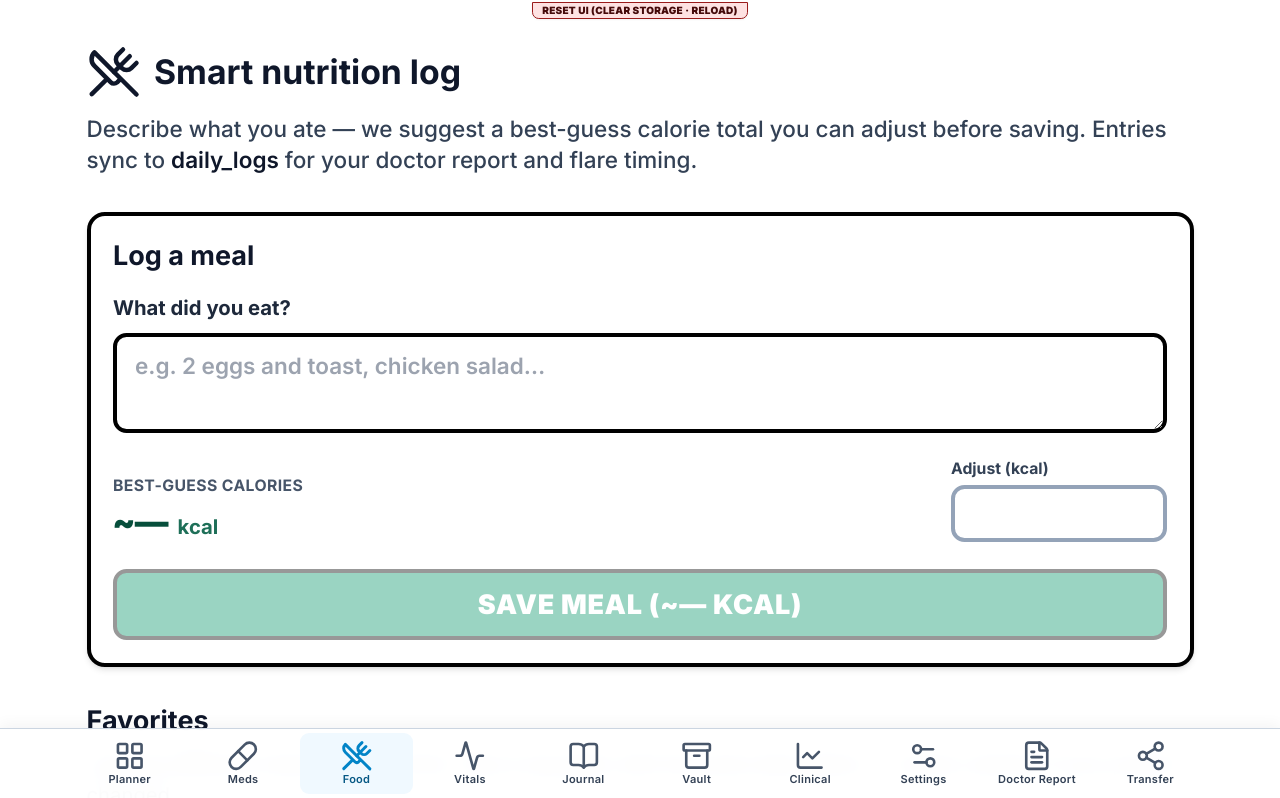
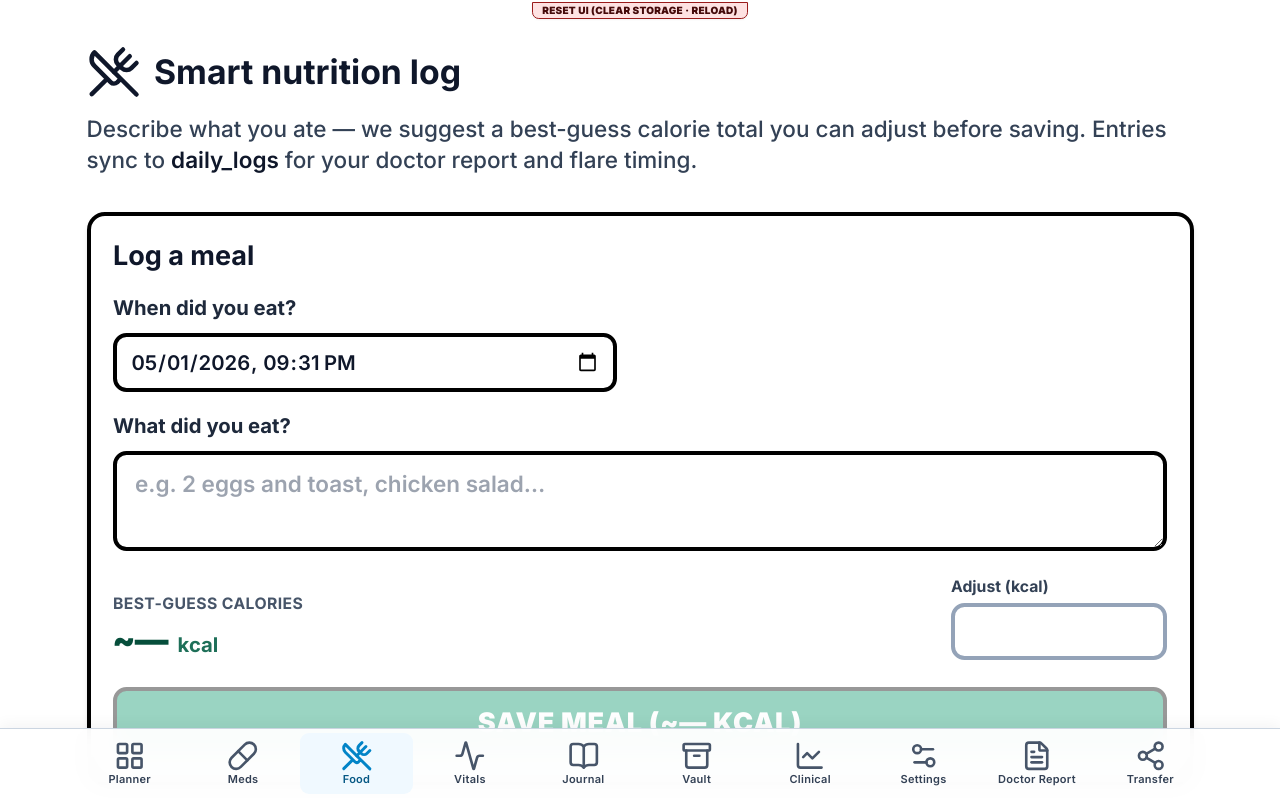
Before and after one commit to hawkinthehat/medtracker, a Next.js app: page /food in a window 1280 px wide. Shown: the top 798 px of the page. Built offline with nearby package versions, Linux system fonts and the light colour scheme; no server answers; the database is empty.

Commit message:
refactor: move BP quick-add to the top-right of the main planner dashboard

```diff
--- a/src/components/food/FoodTracker.tsx
+++ b/src/components/food/FoodTracker.tsx
@@ -12,6 +12,7 @@ import { ENTRY_TYPE_FOOD } from "@/lib/daily-log-entry-type";
 import { estimateCaloriesFromDescription } from "@/lib/calorie-estimate";
 import { mealLinkedToRecentFlare } from "@/lib/food-flare-hint";
 import { toastFoodLogged } from "@/lib/educational-toasts";
+import { isSameLocalCalendarDay } from "@/lib/hydration-summary";
 
 /** Matches `HydrationTracker` / `qk.hydrationTotalsTodayRoot` cache shape. */
 type HydrationTotalsCache = {
@@ -54,9 +55,26 @@ function shortMealLabel(description: string, max = 72): string {
   return t.length <= max ? t : `${t.slice(0, max - 1)}…`;
 }
 
+function pad2(n: number) {
+  return n.toString().padStart(2, "0");
+}
+
+function toDatetimeLocalInput(d: Date) {
+  return `${d.getFullYear()}-${pad2(d.getMonth() + 1)}-${pad2(d.getDate())}T${pad2(d.getHours())}:${pad2(d.getMinutes())}`;
+}
+
+function datetimeLocalToIso(value: string): string | null {
+  const d = new Date(value);
+  if (Number.isNaN(d.getTime())) return null;
+  return d.toISOString();
+}
+
 export default function FoodTracker() {
   const qc = useQueryClient();
   const [whatYouAte, setWhatYouAte] = useState("");
+  const [mealRecordedAtLocal, setMealRecordedAtLocal] = useState(() =>
+    toDatetimeLocalInput(new Date()),
+  );
   const [caloriesOverride, setCaloriesOverride] = useState<number | null>(null);
   const [inspectLabel, setInspectLabel] = useState<string | null>(null);
   const [status, setStatus] = useState<string | null>(null);
@@ -114,7 +132,11 @@ export default function FoodTracker() {
     mealLinkedToRecentFlare(inspectLabel, dailyLogs, moods, brainFog);
 
   const logFood = useMutation({
-    mutationFn: async (input: { description: string; kcal: number }) => {
+    mutationFn: async (input: {
+      description: string;
+      kcal: number;
+      recordedAtIso: string;
+    }) => {
       const trimmed = input.description.trim();
       if (!trimmed) throw new Error("Describe what you ate.");
       const kcal = Math.round(input.kcal);
@@ -123,7 +145,7 @@ export default function FoodTracker() {
       }
       const row: DailyLogEntry = {
         id: crypto.randomUUID(),
-        recordedAt: new Date().toISOString(),
+        recordedAt: input.recordedAtIso,
         category: "food",
         entryType: ENTRY_TYPE_FOOD,
         label: shortMealLabel(trimmed),
@@ -144,7 +166,11 @@ export default function FoodTracker() {
         ...prev,
       ]);
       const kcal = Number(row.valueKcal);
-      if (Number.isFinite(kcal) && kcal > 0) {
+      if (
+        Number.isFinite(kcal) &&
+        kcal > 0 &&
+        isSameLocalCalendarDay(row.recordedAt)
+      ) {
         qc.setQueriesData<HydrationTotalsCache>(
           { queryKey: qk.hydrationTotalsTodayRoot },
           (old) => ({
@@ -156,12 +182,14 @@ export default function FoodTracker() {
           }),
         );
       }
+      void qc.invalidateQueries({ queryKey: qk.hydrationTotalsTodayRoot });
       const shown = mealDisplayText(row);
       setInspectLabel(shown);
       setStatus(toastFoodLogged(shown));
       window.setTimeout(() => setStatus(null), 2400);
       setWhatYouAte("");
       setCaloriesOverride(null);
+      setMealRecordedAtLocal(toDatetimeLocalInput(new Date()));
     },
     onError: (e: Error) => {
       setStatus(e.message);
@@ -170,7 +198,13 @@ export default function FoodTracker() {
   });
 
   function submit(description: string, kcal: number) {
-    logFood.mutate({ description, kcal });
+    const recordedAtIso = datetimeLocalToIso(mealRecordedAtLocal);
+    if (!recordedAtIso) {
+      setStatus("Pick a valid date and time for this meal.");
+      window.setTimeout(() => setStatus(null), 3500);
+      return;
+    }
+    logFood.mutate({ description, kcal, recordedAtIso });
   }
 
   return (
@@ -198,6 +232,21 @@ export default function FoodTracker() {
         >
           Log a meal
         </h2>
+        <div className="mt-4">
+          <label
+            htmlFor="meal-datetime"
+            className="block text-lg font-bold text-slate-800"
+          >
+            When did you eat?
+          </label>
+          <input
+            id="meal-datetime"
+            type="datetime-local"
+            value={mealRecordedAtLocal}
+            onChange={(e) => setMealRecordedAtLocal(e.target.value)}
+            className="mt-2 min-h-[52px] w-full max-w-md rounded-xl border-4 border-black bg-white px-3 py-2 text-lg font-semibold text-slate-900 outline-none focus-visible:ring-4 focus-visible:ring-sky-400"
+          />
+        </div>
         <label
           htmlFor="what-you-ate"
           className="mt-4 block text-lg font-bold text-slate-800"
--- a/src/components/home/QuickBpHomeButton.tsx
+++ b/src/components/home/QuickBpHomeButton.tsx
@@ -170,7 +170,7 @@ export default function QuickBpHomeButton({ canSave }: QuickBpHomeButtonProps) {
 
       {open && (
         <div
-          className="fixed inset-0 z-[100] flex items-end justify-center bg-black/70 p-3 sm:items-center"
+          className="fixed inset-0 z-[200] flex items-end justify-center bg-black/70 p-3 sm:items-center"
           role="presentation"
           onMouseDown={(e) => {
             if (e.target === e.currentTarget) closeModal();
--- a/src/components/planner/MinimalHomeDashboard.tsx
+++ b/src/components/planner/MinimalHomeDashboard.tsx
@@ -264,6 +264,23 @@ export default function MinimalHomeDashboard({
         <WelcomeWizard onComplete={() => setWelcomeOpen(false)} />
       )}
 
+      <header
+        id="planner-home-sticky-header"
+        className="sticky top-0 z-[90] -mx-4 mb-2 flex flex-row items-start justify-between gap-3 border-b-2 border-slate-900 bg-white/95 px-4 py-3 pb-4 shadow-[0_4px_12px_rgba(15,23,42,0.06)] backdrop-blur-md supports-[backdrop-filter]:bg-white/90 sm:-mx-5 sm:px-5"
+      >
+        <div className="min-w-0 flex-1 space-y-1 pr-2">
+          <h1 className="text-2xl font-bold tracking-tight text-slate-900 sm:text-3xl">
+            {displayFirstName
+              ? `${greeting()}, ${displayFirstName}`
+              : greeting()}
+          </h1>
+          <p className="text-base font-medium text-slate-700 sm:text-lg">
+            {formatLongDate()}
+          </p>
+        </div>
+        <QuickBpHomeButton canSave={countersEnabled} />
+      </header>
+
       <HomeDashboardTopZone bypassBarometerAdvisory={bypassBarometerAdvisory} />
 
       <HomeDailyActionGrid />
@@ -280,20 +297,6 @@ export default function MinimalHomeDashboard({
           high-contrast screen.
         </p>
       </div>
-
-      <header className="flex flex-col gap-3 border-b-2 border-slate-900 pb-4 sm:flex-row sm:items-start sm:justify-between sm:gap-4">
-        <div className="min-w-0 flex-1 space-y-1">
-          <h1 className="text-3xl font-bold tracking-tight text-slate-900">
-            {displayFirstName
-              ? `${greeting()}, ${displayFirstName}`
-              : greeting()}
-          </h1>
-          <p className="text-lg font-medium text-slate-700">
-            {formatLongDate()}
-          </p>
-        </div>
-        <QuickBpHomeButton canSave={countersEnabled} />
-      </header>
 
       <DashboardTodayCounters enabled={countersEnabled} />
 
--- a/src/lib/supabase/daily-logs.ts
+++ b/src/lib/supabase/daily-logs.ts
@@ -393,10 +393,17 @@ export async function persistDailyLogToSupabase(
       return { ok: false, error: "invalid_food_calories" };
     }
     const description = String(entry.notes ?? "").trim();
+    const fromEntryRecordedAt = (() => {
+      const raw = entry.recordedAt?.trim();
+      if (!raw) return null;
+      const t = new Date(raw).getTime();
+      if (Number.isNaN(t)) return null;
+      return new Date(raw).toISOString();
+    })();
     const payload = {
       id: entry.id,
       user_id: uid,
-      recorded_at: recordedAtIso,
+      recorded_at: fromEntryRecordedAt ?? recordedAtIso,
       entry_type: ENTRY_TYPE_FOOD,
       unit: entry.unit ?? "kcal",
       category: "food" as const,
```
